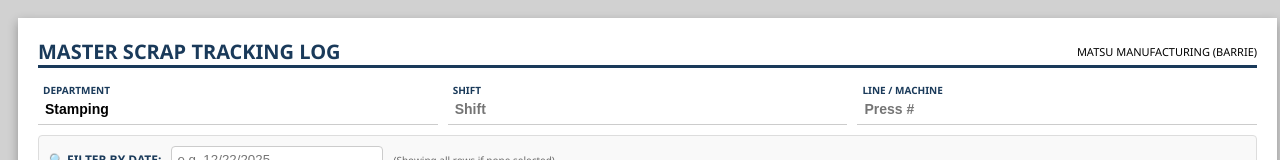
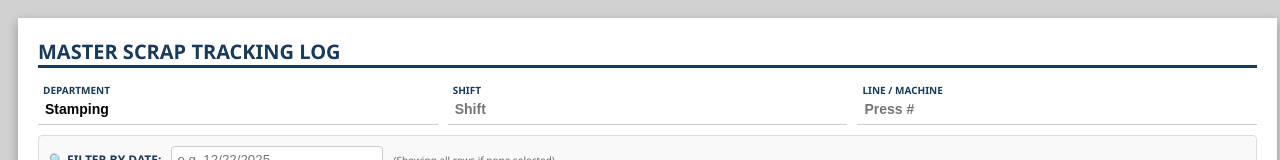
Before and after one commit to David-Evira/HTML-doc, a plain HTML site: page index.html in a window 1280 px wide. Shown: the top 160 px of the page. Drawn offline with Linux system fonts and the light colour scheme.

Commit message:
Remove subtitle from header in index.html
Removed the affiliation to outside work places

```diff
--- a/index.html
+++ b/index.html
@@ -54,7 +54,6 @@
 <div class="form-container">
   <div class="header">
     <h1 style="color:var(--primary); margin:0; font-size: 20px;">MASTER SCRAP TRACKING LOG</h1>
-    <div style="text-align:right; font-size: 11px;">MATSU MANUFACTURING (BARRIE)</div>
   </div>
 
   <div class="top-inputs">
```
